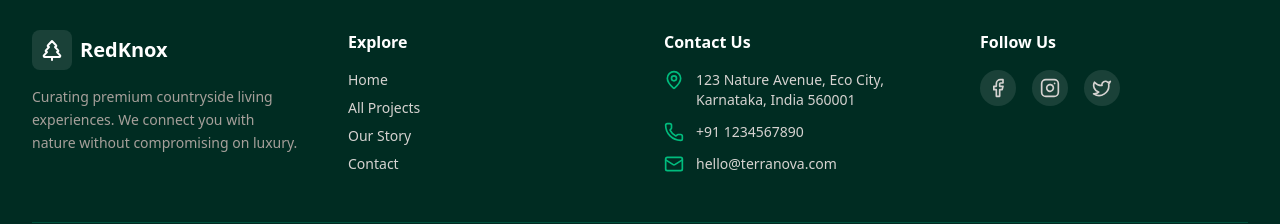
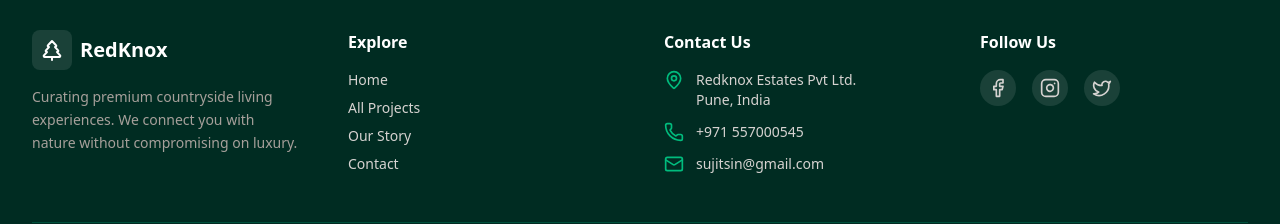
Before and after one commit to AshwinKumar0/TerraNova, a React (Vite) app: page / in a window 1280 px wide. Shown: the part 2736-2960 px from the top of the page. Built offline with nearby package versions, Linux system fonts and the light colour scheme.

Commit message:
footer content updated

```diff
--- a/src/components/Layout.tsx
+++ b/src/components/Layout.tsx
@@ -152,15 +152,15 @@ const Layout: React.FC<LayoutProps> = ({ children }) => {
               <ul className="space-y-3 text-sm">
                 <li className="flex items-start gap-3">
                   <MapPin className="h-5 w-5 text-emerald-500 shrink-0" />
-                  <span>123 Nature Avenue, Eco City,<br />Karnataka, India 560001</span>
+                  <span>Redknox Estates Pvt Ltd.<br />Pune, India</span>
                 </li>
                 <li className="flex items-center gap-3">
                   <Phone className="h-5 w-5 text-emerald-500 shrink-0" />
-                  <span>+91 1234567890</span>
+                  <span>+971 557000545</span>
                 </li>
                 <li className="flex items-center gap-3">
                   <Mail className="h-5 w-5 text-emerald-500 shrink-0" />
-                  <span>hello@terranova.com</span>
+                  <span>sujitsin@gmail.com</span>
                 </li>
               </ul>
             </div>
```
